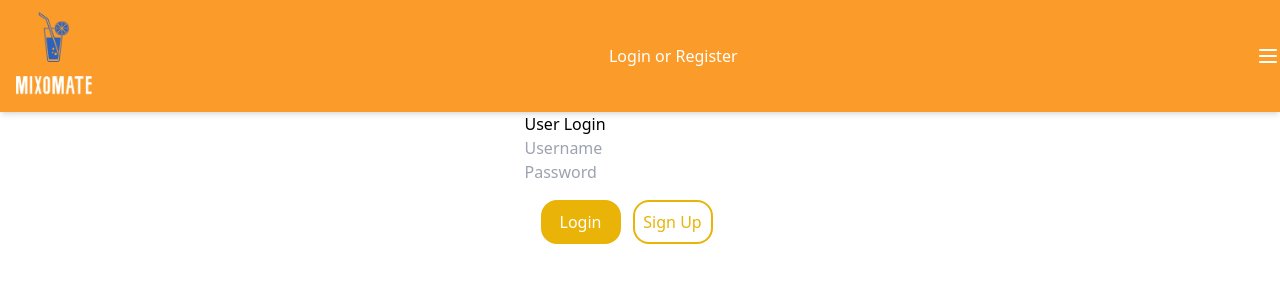
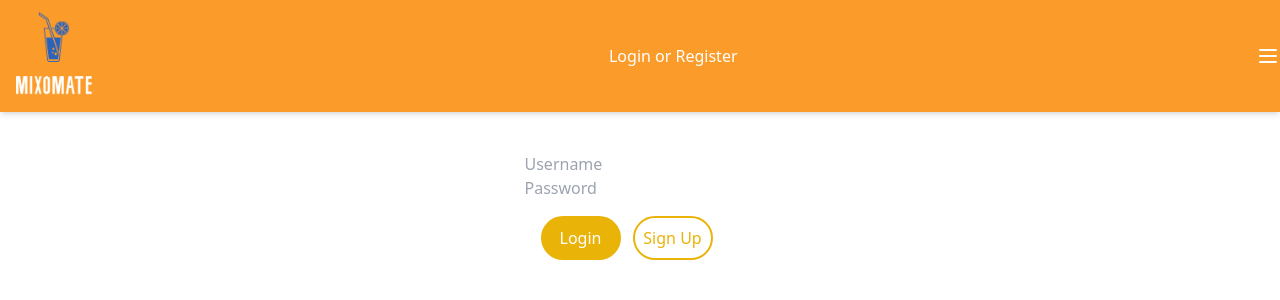
Before and after one commit to codyfp/mixomate-cocktail-recommender, a Next.js app in the folder apps/mixo-mate-frontend/: page / in a window 1280 px wide. Shown: the top 300 px of the page. Built offline with nearby package versions, Linux system fonts and the light colour scheme; no server answers.

Commit message:
feat: add logout route and implement connection to frontend

```diff
--- a/apps/mixo-mate-frontend/clientApi/UserApi.ts
+++ b/apps/mixo-mate-frontend/clientApi/UserApi.ts
@@ -40,6 +40,11 @@ export class UserApi extends MixoMateApi {
     return response.data;
   }
 
+  public async logout() {
+    const response = await this.get('/logout')
+    return response.data;
+  }
+
   public async getAccountPreferences() {
     const response = await this.get('/preferences')
 
--- a/apps/mixo-mate-frontend/clientApi/hooks/useAuth.ts
+++ b/apps/mixo-mate-frontend/clientApi/hooks/useAuth.ts
@@ -38,7 +38,7 @@ export const useAuth = () => {
     },
     logout: async () => {
       if (userApi) {
-        const response = await userApi.get('/logout');
+        const response = await userApi.logout();
         getCurrentUser();
         return response;
       }
--- a/apps/mixo-mate-frontend/pages/index.tsx
+++ b/apps/mixo-mate-frontend/pages/index.tsx
@@ -36,8 +36,7 @@ export default function Home() {
             </div>
           </div>
         ) : (
-          <div className='flex flex-col'>
-            <p>User Login</p>
+          <div className='flex flex-col mt-10'>
             <input type="text" placeholder='Username'
               value={username}
               onChange={(e) => setUsername(e.target.value)}
@@ -48,11 +47,11 @@ export default function Home() {
             <div className='flex flex-row gap-3 m-4'>
               <button
                 onClick={() => userApi && userApi.login(username, password)}
-                className='rounded-2xl p-2 bg-yellow-500 text-white border-yellow-500 border-2 w-20'>
+                className='rounded-3xl p-2 bg-yellow-500 text-white border-yellow-500 border-2 w-20'>
                 Login
               </button>
               <button
-                className='rounded-2xl p-2 text-yellow-500 border-yellow-500 border-2 w-20'>
+                className='rounded-3xl p-2 text-yellow-500 border-yellow-500 border-2 w-20'>
                 Sign Up
               </button>
             </div>
```
Also changed, not shown: 1 other file (tests, documents, lock files or other folders).
